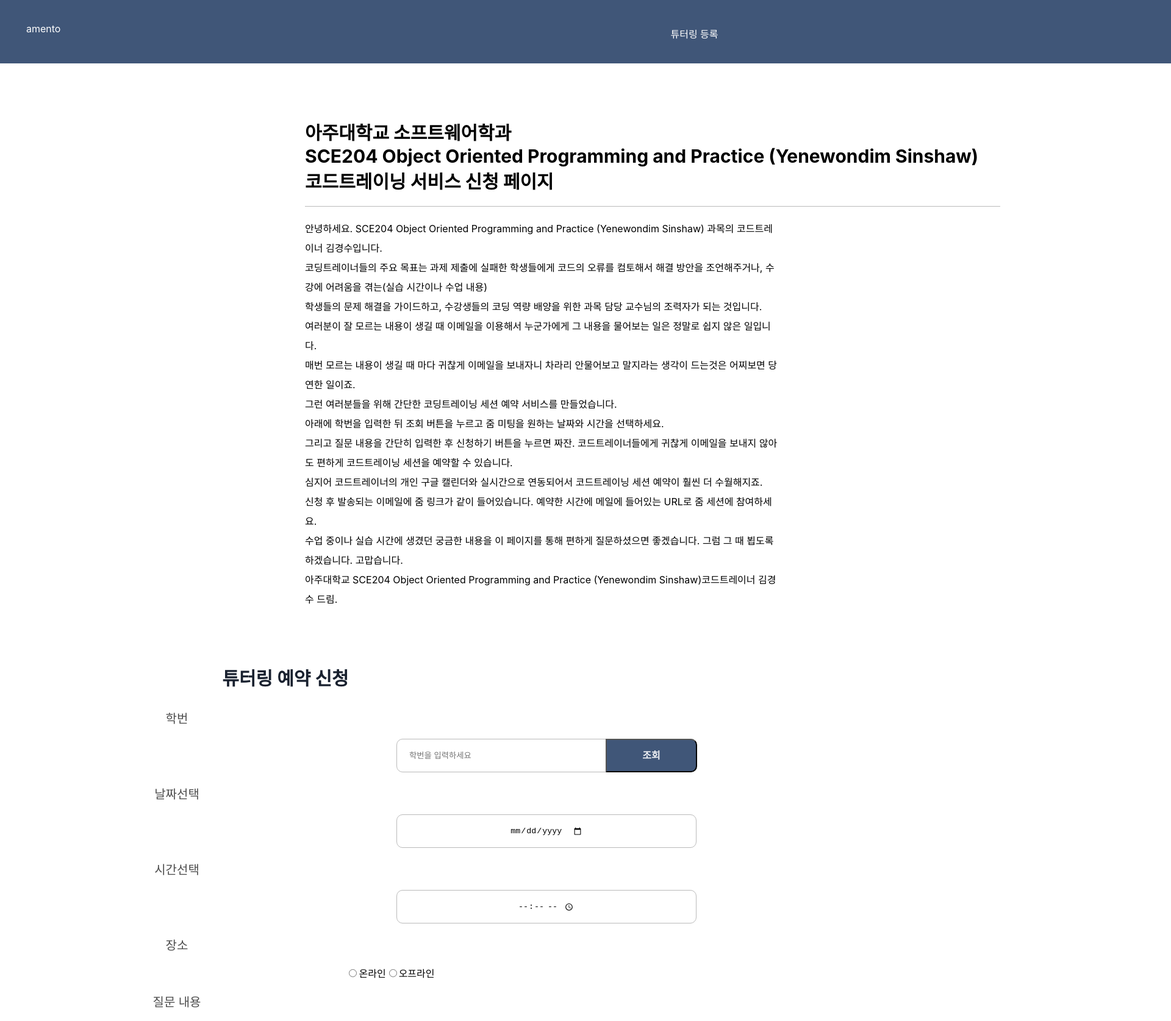
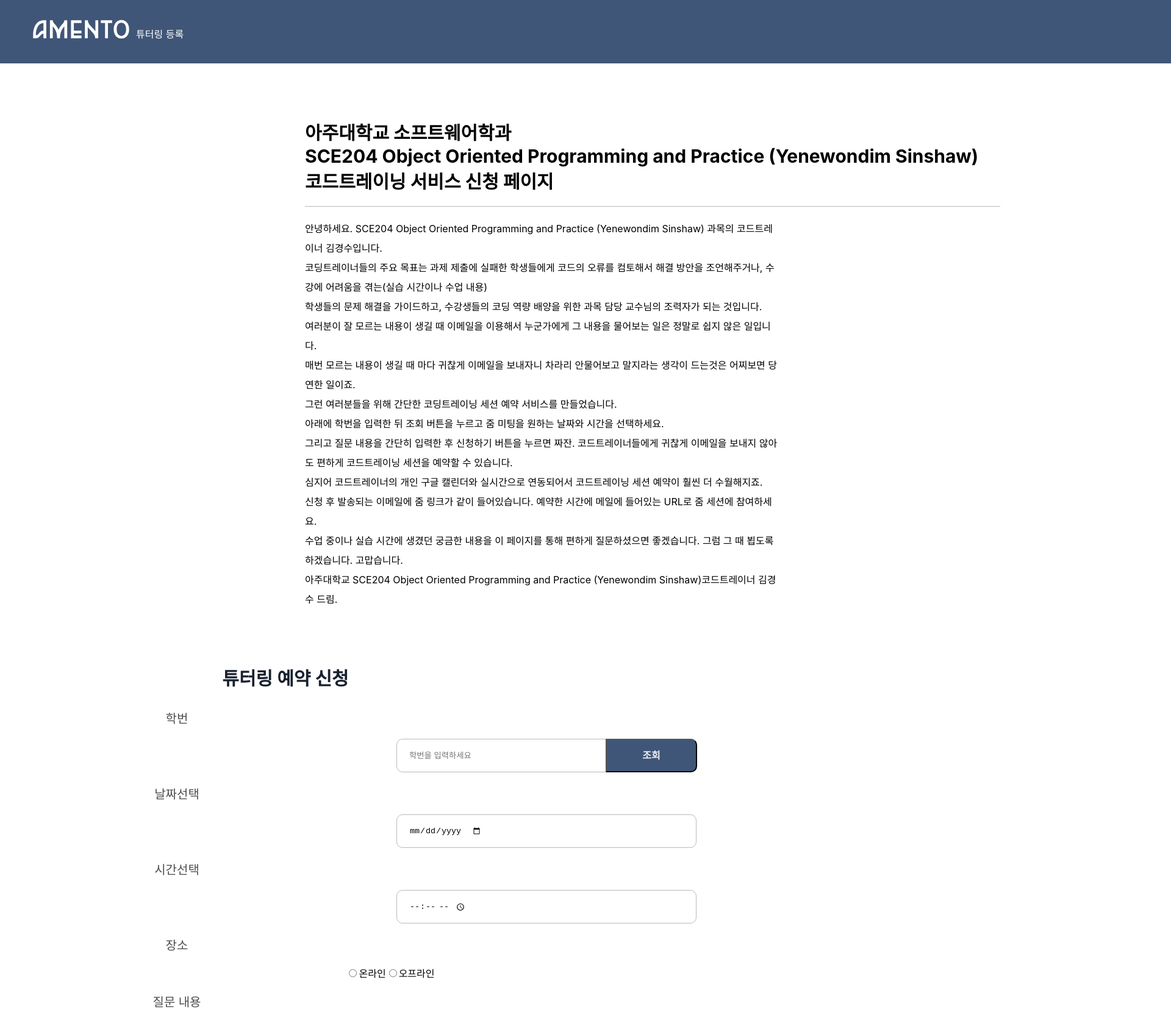
Before and after one commit to hun9008/ajouton_tutor, a React (Create React App) app in the folder front/ajouton/: page /TutorApplication in a window 1280 px wide. Shown: the top 1675 px of the page at 61% size, 1920 px wide, since content can reach past the window. Built offline with nearby package versions, Linux system fonts and the light colour scheme.

Commit message:
Fix: TutorApplication

```diff
--- a/front/ajouton/src/Header.js
+++ b/front/ajouton/src/Header.js
@@ -1,5 +1,6 @@
 import React from "react";
 import { useNavigate } from "react-router-dom";
+import AMENTO from "./AMENTO.svg";
 
 
 
@@ -16,7 +17,8 @@ function Header() {
     const headerStyle = {
         background: "#405678",
         display: "flex",
-        width: "1440px",
+        width: "100%",  // 유연하게 화면 전체 폭을 사용
+    maxWidth: "1440px",
         height: "50px",
         padding: "30px 1245px 24px 43px",
         alignItems: "center",
@@ -26,34 +28,34 @@ function Header() {
     const subMenu = {
         display: "flex",
         flexShrink: 0,
-        marginLeft: "1000px",
-        gap : "15px",
 
-        color:"#FFF",
-        size: "18px",
-        style: "normal",
-        weight: "700",
+
     }
 
 
-    const bar_text= {
-        textalign: "center",
-        font: "Frieda",
-        size: "40px",
+    const img= {
+
+        marginTop: "30px",
+        marginleft: "30px",
+
+    }
+
+    const menu = {
+        color:"#FFF",
+        size: "50px",
         style: "normal",
-        weight: "400",
-       height: "37px",
-        marginleft: "30px",
-        color:"#FFF",
-      }
+        weight: "700",
+        lineheight: "16px",
+
+    }
 
     return (
         <div style={headerStyle}>
-            <div style={bar_text}>amento</div>
+            <img style={img} src={AMENTO} alt="AMENTO" />
 
 
             <div style={subMenu}>
-            <p onClick={CreateLink}>튜터링 등록</p>
+            <p style={menu} onClick={CreateLink}>튜터링 등록</p>
 
             </div>
 
--- a/front/ajouton/src/LandingPage.js
+++ b/front/ajouton/src/LandingPage.js
@@ -46,7 +46,7 @@ function LandgingPage() {
         <div style={containerStyle}>
             <img style={{
                 width: '100%',
-                height: '100%',
+                height: "100vh",
                 objectFit: 'cover'
             }} src={LandingPage} alt="LandingPage" />
 
--- a/front/ajouton/src/SuccJoin.js
+++ b/front/ajouton/src/SuccJoin.js
@@ -1,23 +1,22 @@
 import React, { useState } from "react";
 
 function SuccJoin() {
-    // Define the URL you want to copy
+
     const url = 'http://reservation.page/create';
 
     const handleCopy = () => {
-        // Create a new textarea element and set its value to the URL
+
         const textarea = document.createElement("textarea");
         textarea.value = url;
         document.body.appendChild(textarea);
 
-        // Select the text and copy it
+
         textarea.select();
         document.execCommand("copy");
 
-        // Remove the textarea from the DOM
         document.body.removeChild(textarea);
 
-        // Notify the user that the URL has been copied
+
         alert("URL이 복사되었습니다!");
     };
 
@@ -39,7 +38,8 @@ function SuccJoin() {
                 height: '25px',
                 margin: 'auto'
             }}>
-                <p style={{ fontWeight: 'bold',  marginLeft: '10px'}}>http://reservation.page/create</p>
+                <p style={{ fontWeight: 'bold',  marginLeft: '10px'}}>
+                    http://reservation.page/create</p>
 
                 <button
                     onClick={handleCopy}
@@ -57,8 +57,14 @@ function SuccJoin() {
                 </button>
             </div>
 
+            <p>날짜 선택</p>
+            <input type="date" id="date" name="date" />
+            <p>시간 선택</p>
+            <input type="time" id="time" name="time" />
 
         </div>
+
+
     );
 }
 
--- a/front/ajouton/src/TutorApplication.css
+++ b/front/ajouton/src/TutorApplication.css
@@ -115,3 +115,31 @@
     font-weight: 700;
     line-height: 16px; /* 100% */
  }
+
+.datebox {
+    display: flex;
+    width: 450px;
+    height: 15px;
+    padding: 19px 20px;
+    align-items: center;
+    gap: 10px;
+    flex-shrink: 0;
+    margin-left: 650px;
+    border-radius: 10px;
+    border: 1px solid var(--textfield, #BABABA);
+    background: #FFF;
+}
+
+.timebox {
+    display: flex;
+    width: 450px;
+    height: 15px;
+    padding: 19px 20px;
+    align-items: center;
+    gap: 10px;
+    flex-shrink: 0;
+    margin-left: 650px;
+    border-radius: 10px;
+    border: 1px solid var(--textfield, #BABABA);
+    background: #FFF;
+}
--- a/front/ajouton/src/TutorApplication.js
+++ b/front/ajouton/src/TutorApplication.js
@@ -24,6 +24,7 @@ function ToutorApplication() {
             setLocation('');
         }
     }
+
 
     const navigate = useNavigate();
 
@@ -76,15 +77,17 @@ function ToutorApplication() {
 
                     <p className='menu'>날짜선택</p>
                     <input
-                    className='textbox'
+                    className='datebox'
                     type="date"
                     value={date}
                     onChange={e => setDate(e.target.value)}
                     />
 
+
+
                     <p className='menu'>시간선택</p>
                     <input
-                    className='textbox'
+                    className='timebox'
                     type="time"
                     value={time}
                     onChange={e => setTime(e.target.value)}
--- a/front/ajouton/src/login.js
+++ b/front/ajouton/src/login.js
@@ -1,5 +1,6 @@
 import React, {useState} from 'react';
 import { useEffect } from 'react';
+import { useNavigate } from 'react-router-dom';
 import axios from 'axios';
 import './App.css';
 
```
Also changed, not shown: front/ajouton/src/AMENTO.svg (added).
